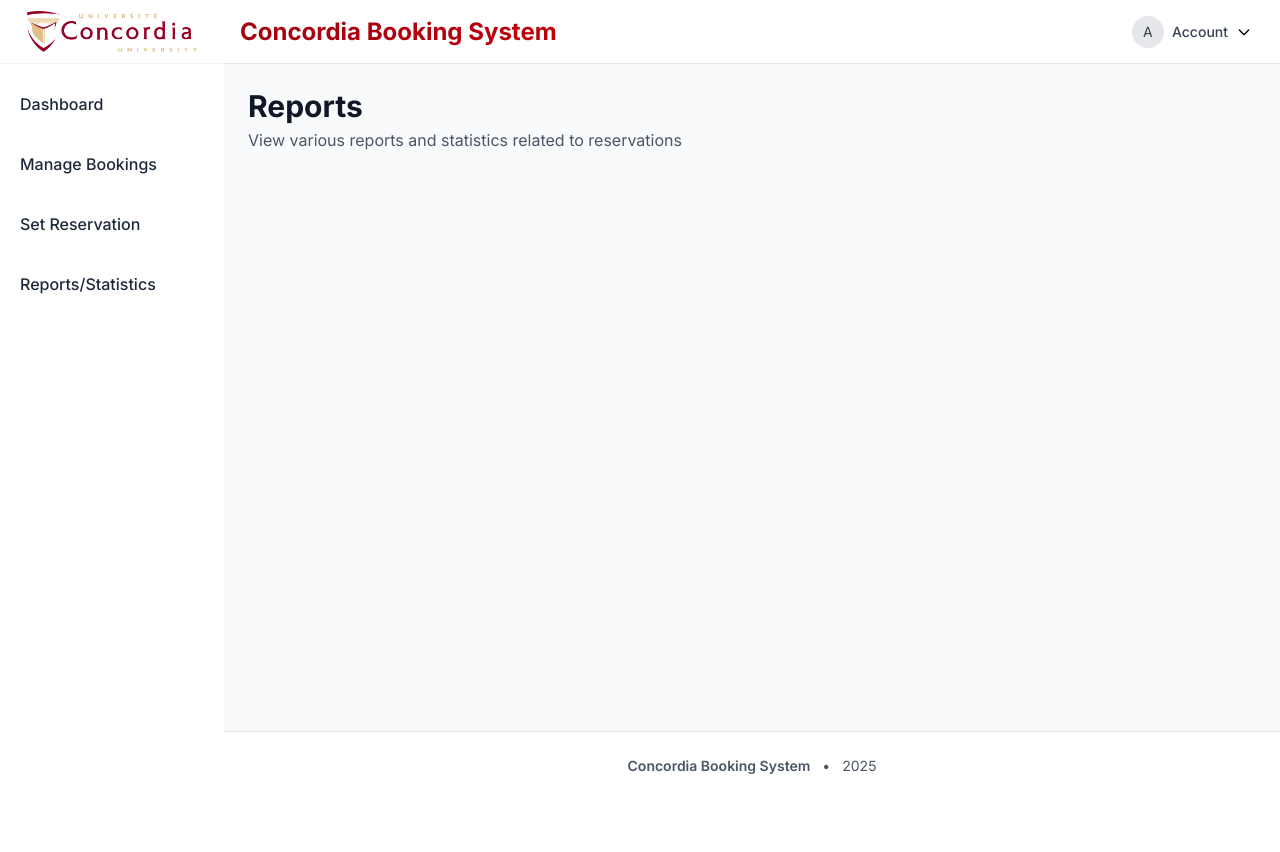
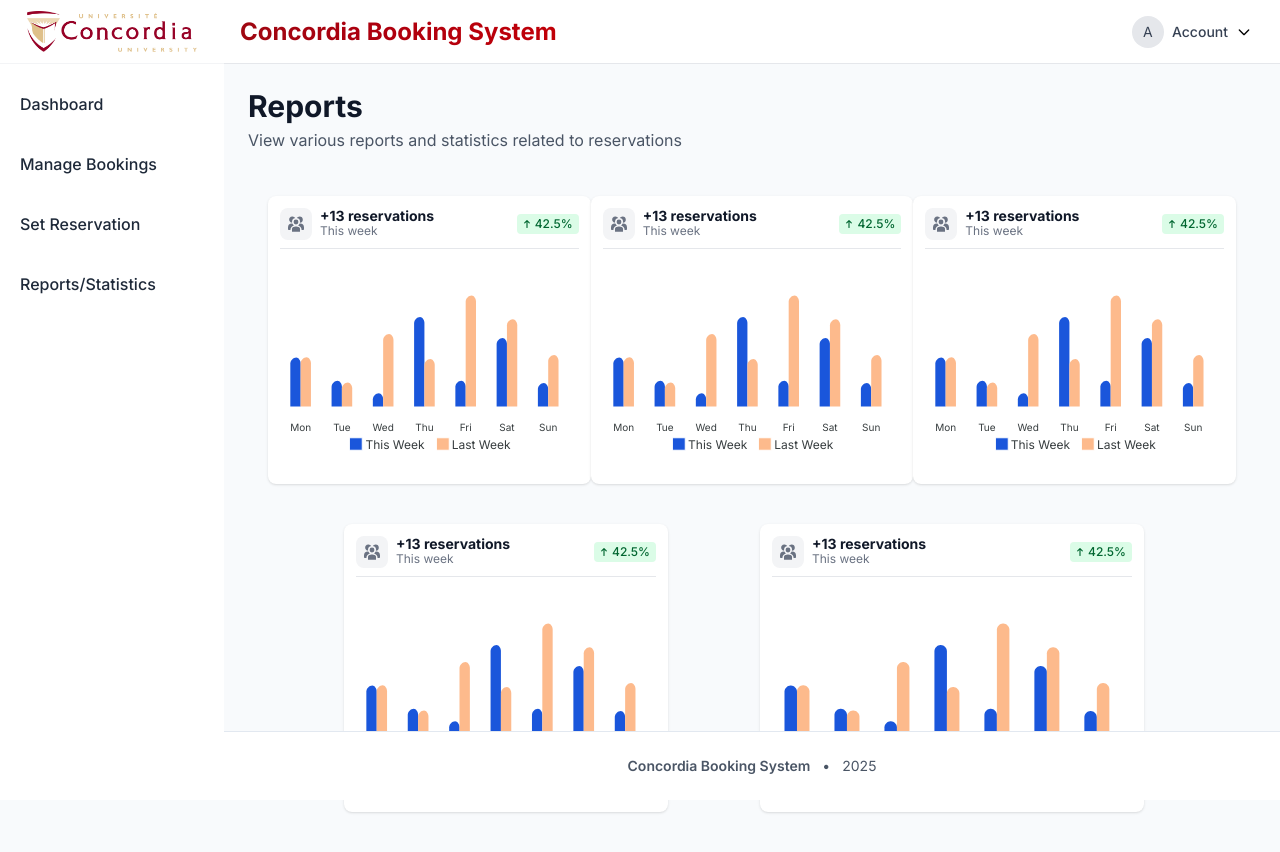
Before and after one commit to SaqibAhmadSyed/booking-website, a Next.js app: page /admin/reports in a window 1280 px wide. Shown: the top 852 px of the page. Before the commit the page ends 800 px from the top, so only its background shows below. Built offline with nearby package versions, Linux system fonts and the light colour scheme.

Commit message:
fix: admin booking now shows modal

```diff
--- a/app/admin/reports/page.js
+++ b/app/admin/reports/page.js
@@ -1,13 +1,32 @@
 "use client";
 import React from "react";
+import BarChart from "@/app/components/bar-chart";
 
 export default function Reports() {
   return (
-    <main>
-      <div className="p-6 overflow-auto mb-8">
+    <main className="p-6 space-y-6">
+      {/* header */}
+      <div>
         <h1 className="text-3xl font-bold text-gray-900">Reports</h1>
-        <p className="text-gray-600 mt-1">View various reports and statistics related to reservations</p>
+        <p className="text-gray-600 mt-1">
+          View various reports and statistics related to reservations
+        </p>
+      </div>
+
+      {/* First row: 3 spark charts */}
+      <div className="container mx-auto p-5">
+      <div className="grid grid-cols-1 md:grid-cols-3 pb-10">
+        <div className=""><BarChart id="spark1" /></div>
+        <div className=""><BarChart id="spark2" /></div>
+        <div className=""><BarChart id="spark3" /></div>
+      </div>
+
+      {/* Second row: 2 charts (bar and donut) */}
+      <div className="grid grid-cols-1 md:grid-cols-2 gap-4">
+        <div className="mx-auto"><BarChart /></div>
+        <div className=""><BarChart /></div>
+      </div>
       </div>
     </main>
-      );
-    }
+  );
+}
--- /dev/null
+++ b/app/components/bar-chart.jsx
@@ -0,0 +1,119 @@
+"use client";
+import React from "react";
+import dynamic from "next/dynamic";
+
+const Chart = dynamic(() => import("react-apexcharts"), { ssr: false });
+
+export default function BarChart() {
+  // Series data
+  const series = [
+    {
+      name: "This Week",
+      data: [
+        { x: "Mon", y: 231 },
+        { x: "Tue", y: 122 },
+        { x: "Wed", y: 63 },
+        { x: "Thu", y: 421 },
+        { x: "Fri", y: 122 },
+        { x: "Sat", y: 323 },
+        { x: "Sun", y: 111 },
+      ],
+    },
+    {
+      name: "Last Week",
+      data: [
+        { x: "Mon", y: 232 },
+        { x: "Tue", y: 113 },
+        { x: "Wed", y: 341 },
+        { x: "Thu", y: 224 },
+        { x: "Fri", y: 522 },
+        { x: "Sat", y: 411 },
+        { x: "Sun", y: 243 },
+      ],
+    },
+  ];
+
+  // Chart options
+  const options = {
+    colors: ["#1A56DB", "#FDBA8C"],
+    chart: {
+      type: "bar",
+      height: 200,
+      fontFamily: "Inter, sans-serif",
+      toolbar: { show: false },
+    },
+    plotOptions: {
+      bar: {
+        horizontal: false,
+        columnWidth: "50%",
+        borderRadiusApplication: "end",
+        borderRadius: 6,
+      },
+    },
+    tooltip: {
+      shared: true,
+      intersect: false,
+      style: { fontFamily: "Inter, sans-serif" },
+    },
+    stroke: { show: true, width: 0, colors: ["transparent"] },
+    grid: { show: false, padding: { left: 0, right: 0, top: -8, bottom: -8 } },
+    dataLabels: { enabled: false },
+    legend: { show: true },
+    xaxis: {
+      labels: { style: { fontSize: "10px", fontFamily: "Inter, sans-serif" } },
+      axisBorder: { show: false },
+      axisTicks: { show: false },
+    },
+    yaxis: { show: false },
+    fill: { opacity: 1 },
+  };
+
+  return (
+      <div className="max-w-sm w-full bg-white rounded-lg shadow p-3">
+        <div className="flex justify-between items-center pb-2 mb-2 border-b border-gray-200">
+          <div className="flex items-center gap-2">
+            <div className="w-8 h-8 rounded-lg bg-gray-100 flex items-center justify-center flex-shrink-0">
+              <svg
+                className="w-4 h-4 text-gray-500"
+                aria-hidden="true"
+                xmlns="http://www.w3.org/2000/svg"
+                fill="currentColor"
+                viewBox="0 0 20 19"
+              >
+                <path d="M14.5 0A3.987 3.987 0 0 0 11 2.1a4.977 4.977 0 0 1 3.9 5.858A3.989 3.989 0 0 0 14.5 0ZM9 13h2a4 4 0 0 1 4 4v2H5v-2a4 4 0 0 1 4-4Z" />
+                <path d="M5 19h10v-2a4 4 0 0 0-4-4H9a4 4 0 0 0-4 4v2ZM5 7a5.008 5.008 0 0 1 4-4.9 3.988 3.988 0 1 0-3.9 5.859A4.974 4.974 0 0 1 5 7Zm5 3a3 3 0 1 0 0-6 3 3 0 0 0 0 6Zm5-1h-.424a5.016 5.016 0 0 1-1.942 2.232A6.007 6.007 0 0 1 17 17h2a1 1 0 0 0 1-1v-2a5.006 5.006 0 0 0-5-5ZM5.424 9H5a5.006 5.006 0 0 0-5 5v2a1 1 0 0 0 1 1h2a6.007 6.007 0 0 1 4.366-5.768A5.016 5.016 0 0 1 5.424 9Z" />
+              </svg>
+            </div>
+            <div>
+              <h5 className="leading-none text-sm font-bold text-gray-900">
+                +13 reservations
+              </h5>
+              <p className="text-xs font-normal text-gray-500">
+                This week
+              </p>
+            </div>
+          </div>
+          <span className="bg-green-100 text-green-800 text-xs font-medium inline-flex items-center px-1.5 py-0.5 rounded">
+            <svg
+              className="w-2 h-2 me-1"
+              aria-hidden="true"
+              xmlns="http://www.w3.org/2000/svg"
+              fill="none"
+              viewBox="0 0 10 14"
+            >
+              <path
+                stroke="currentColor"
+                strokeLinecap="round"
+                strokeLinejoin="round"
+                strokeWidth="2"
+                d="M5 13V1m0 0L1 5m4-4 4 4"
+              />
+            </svg>
+            42.5%
+          </span>
+        </div>
+
+      <Chart series={series} options={options} type="bar" height={200} />
+    </div>
+  );
+}
```
Also changed, not shown: app/admin/bookings/page.js (+60 -110 lines), package.json (+6 -4 lines), 2 other files (tests, documents, lock files or other folders).
